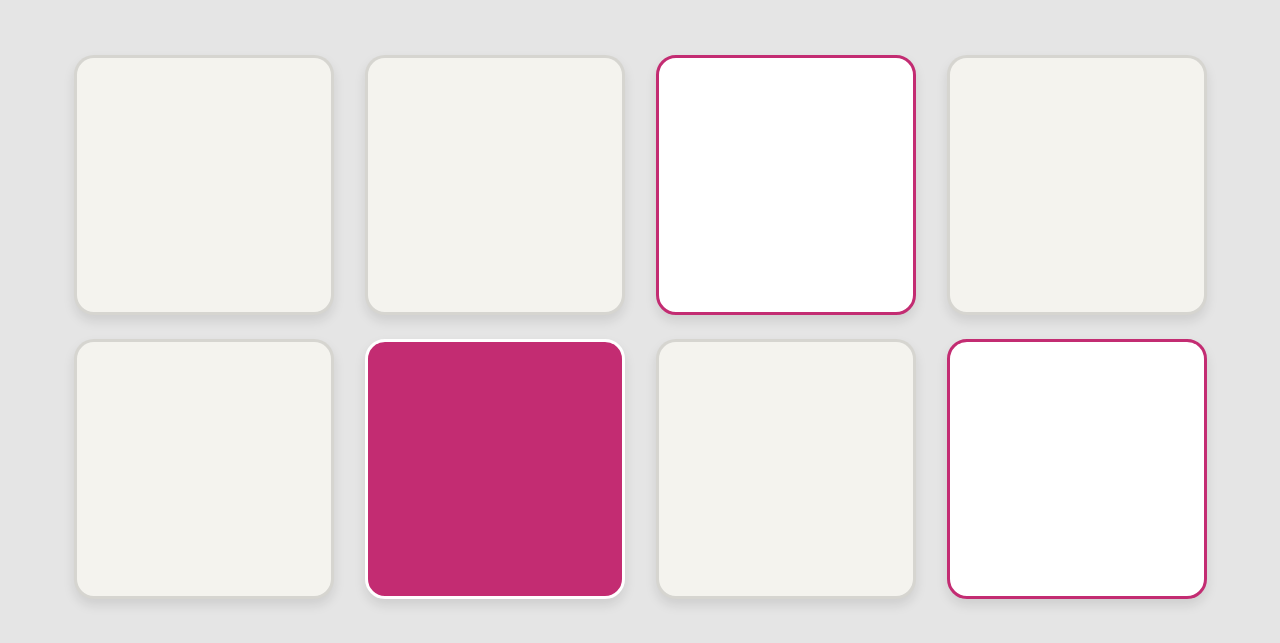
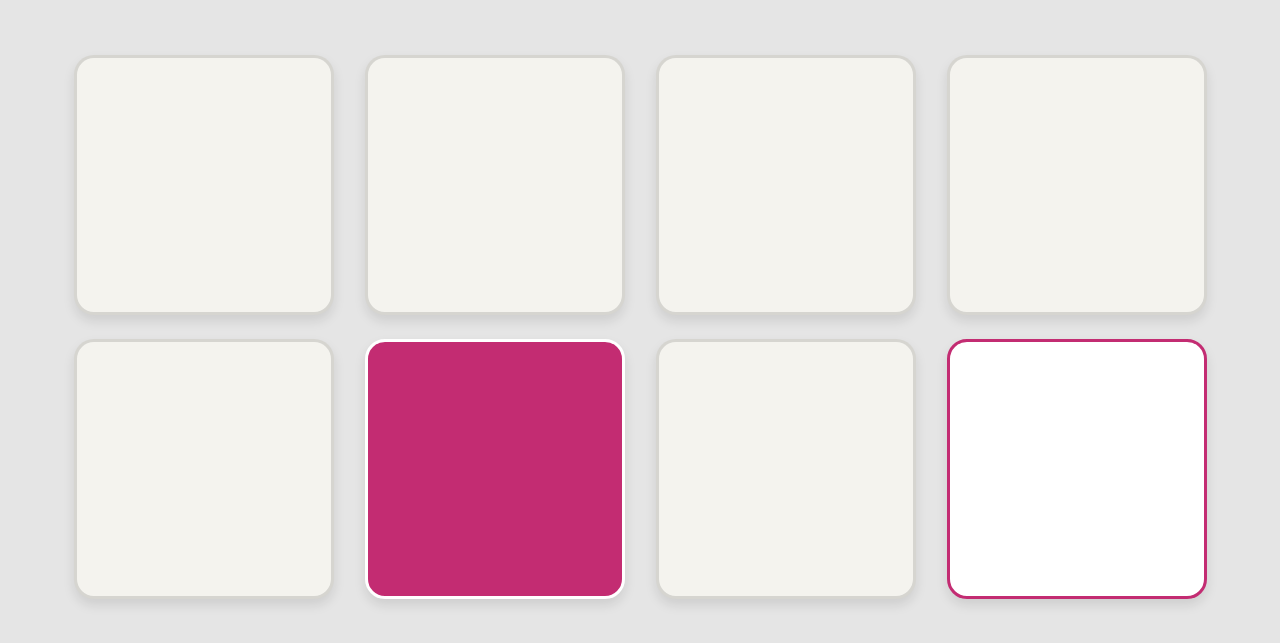
Before and after one commit to mmunkvold/monica-nikolaisen-css-frameworks-ma1, a plain HTML site: page index.html in a window 1280 px wide. Shown: the part 165-808 px from the top of the page. Drawn offline with nearby package versions, Linux system fonts and the light colour scheme; files that its build step writes are made by us from their sources.

Commit message:
Update index.html

```diff
--- a/index.html
+++ b/index.html
@@ -50,7 +50,7 @@
             <div class="card mx-auto"></div>
           </div>
           <div class="col-sm">
-            <div class="card mx-auto card--border"></div>
+            <div class="card mx-auto card-border"></div>
           </div>
           <div class="col-sm">
             <div class="card mx-auto"></div>
```
